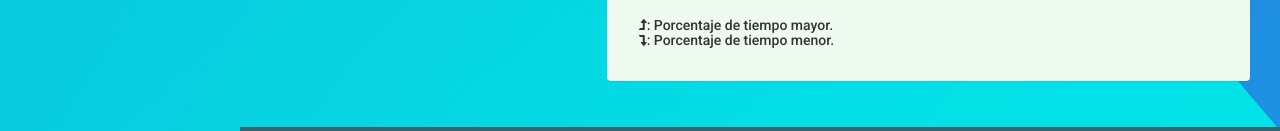
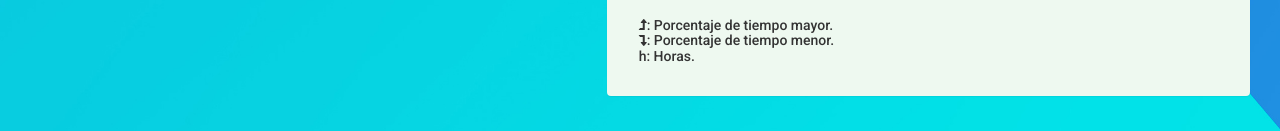
Before and after one commit to DCC-CC4401/2019-2-Pushed-to-Master-T2, a plain HTML site: page index.html in a window 1280 px wide. Shown: the part 1242-1373 px from the top of the page. Drawn offline with Linux system fonts and the light colour scheme.

Commit message:
Explicitando lo que es h.
h = horas.

```diff
--- a/index.html
+++ b/index.html
@@ -454,7 +454,9 @@ License URL: http://creativecommons.org/licenses/by/3.0/
 							</table>
                             <br>
                             <h5> <i class="fa fa-level-up"></i>: Porcentaje de tiempo mayor.<br>
-                            <i class="fa fa-level-down"></i>: Porcentaje de tiempo menor.</h5>
+                            <i class="fa fa-level-down"></i>: Porcentaje de tiempo menor.<br>
+                            h: Horas.
+                        </h5>
 						</div>
 					</div>
 					<div class="clearfix"> </div>
```
